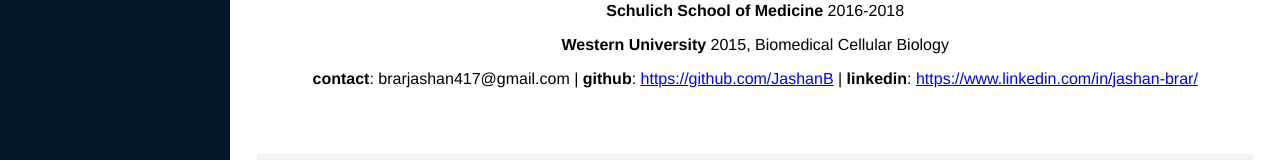
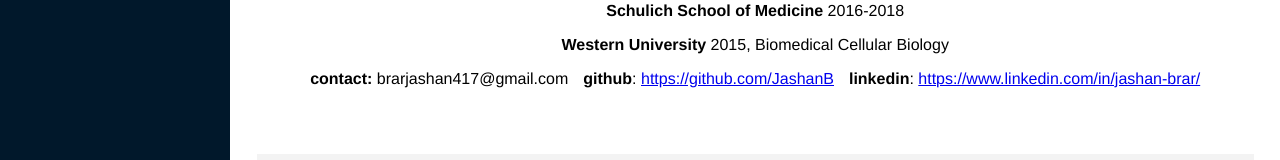
Before and after one commit to JashanB/my-portfolio, a React (Create React App) app: page / in a window 1280 px wide. Shown: the part 470-630 px from the top of the page. Built offline with nearby package versions, Linux system fonts and the light colour scheme.

Commit message:
adjusted profile css

```diff
--- a/public/index.html
+++ b/public/index.html
@@ -14,6 +14,7 @@
       user's mobile device or desktop. See https://developers.google.com/web/fundamentals/web-app-manifest/
     -->
     <link rel="manifest" href="%PUBLIC_URL%/manifest.json" />
+    <meta name="viewport" content="width=device-width, initial-scale=1">
     <!--
       Notice the use of %PUBLIC_URL% in the tags above.
       It will be replaced with the URL of the `public` folder during the build.
--- a/src/components/app/App.css
+++ b/src/components/app/App.css
@@ -3,6 +3,7 @@
     display: flex;
     flex-direction: row;
     width: 100%;
+    max-width: 100%;
   }
 
 .nav {
--- a/src/components/profile/Profile.css
+++ b/src/components/profile/Profile.css
@@ -23,6 +23,19 @@
 
 .info-p {
   font-size: 16px;
+}
+
+.contact-1 {
+  font-size: 16px;
+  padding-right: 1.5%;
+  white-space: nowrap;
+  margin-top: 0;
+}
+
+.contact-2 {
+  font-size: 16px;
+  white-space: nowrap;
+  margin-top: 0;
 
 }
 
@@ -82,7 +95,12 @@
   padding-left: 1%;
   margin-bottom: 5%;
 }
-
+.contact-flex {
+  display: flex;
+  /* flex-flow: row wrap; */
+  flex-direction: row;
+  justify-content: center;
+}
 /* .skill-item h4 {
   color: #868686;
   font-size: 130%;
@@ -129,6 +147,12 @@
     padding-left: 1%;
     margin-bottom: 5%;
   }
+  .contact-flex {
+    display: flex;
+    flex-flow: row wrap;
+    /* flex-direction: row; */
+    justify-content: center;
+  }
 
   /* .skill-item h4 {
     color: #868686;
--- a/src/components/profile/Profile.js
+++ b/src/components/profile/Profile.js
@@ -10,7 +10,12 @@
       <p className="info-p"><b>Lighthouse Labs</b> 2019-2020</p>
       <p className="info-p"><b>Schulich School of Medicine</b> 2016-2018</p>
       <p className="info-p"><b>Western University</b> 2015, Biomedical Cellular Biology</p>
-      <p className="info-p"><b>contact</b>: brarjashan417@gmail.com | <b>github</b>: <a href="https://github.com/JashanB">https://github.com/JashanB</a> | <b>linkedin</b>: <a href="https://www.linkedin.com/in/jashan-brar/">https://www.linkedin.com/in/jashan-brar/</a></p>
+      {/* <p className="info-p"><b>contact</b>: brarjashan417@gmail.com | <b>github</b>: <a href="https://github.com/JashanB">https://github.com/JashanB</a> | <b>linkedin</b>: <a href="https://www.linkedin.com/in/jashan-brar/">https://www.linkedin.com/in/jashan-brar/</a></p> */}
+      <div className="contact-flex">
+        <p className="contact-1"><b>contact:</b> brarjashan417@gmail.com</p>
+        <p className="contact-1"><b>github</b>: <a href="https://github.com/JashanB">https://github.com/JashanB</a></p>
+        <p className="contact-2"><b>linkedin</b>: <a href="https://www.linkedin.com/in/jashan-brar/">https://www.linkedin.com/in/jashan-brar/</a></p>
+      </div>
       <div className="about">
         <h2>About</h2>
         <p>I am a previous medical student that decided to pursue my passion for technology and development.
```
